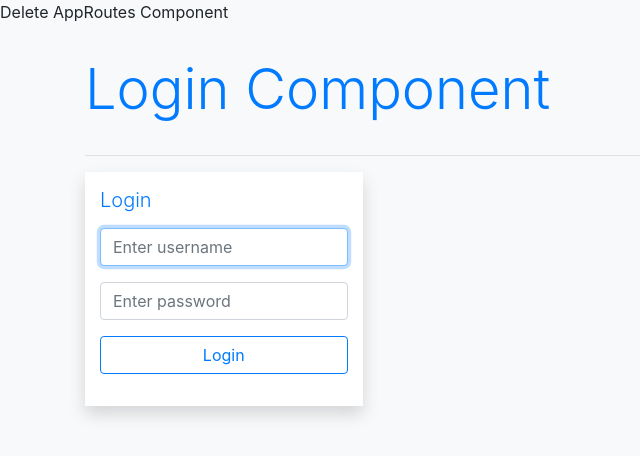
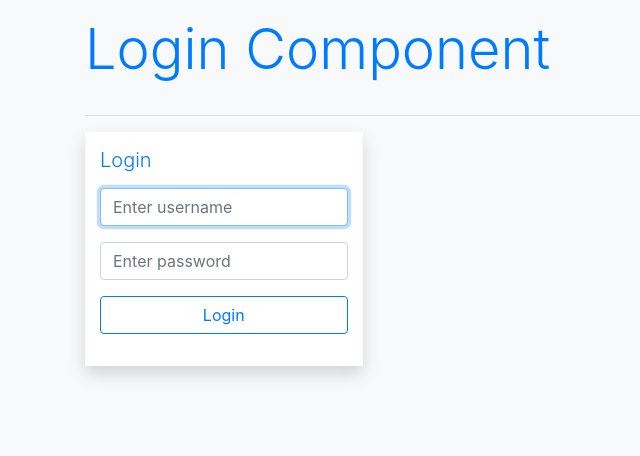
Before and after one commit to vamandeshmukh/deloitte-react-app, a React (Create React App) app: page /login in a window 1280 px wide. Shown: the top 456 px of the page, without its empty margins (0-640 px from the left). Built offline with nearby package versions, Linux system fonts and the light colour scheme.

Commit message:
react-basics

```diff
--- a/src/AppRoutes.js
+++ b/src/AppRoutes.js
@@ -8,7 +8,6 @@ const AppRoutes = () => {
 
     return (
         <div>
-            <p>Delete AppRoutes Component</p>
             <BrowserRouter>
                 <Routes>
                     <Route path="/emp" element={<EmpData />} />
@@ -19,7 +18,6 @@ const AppRoutes = () => {
 
                     {/* <Route path="/login" > <Login /> </Route> */}
 
-
                 </Routes>
             </BrowserRouter>
 
```
